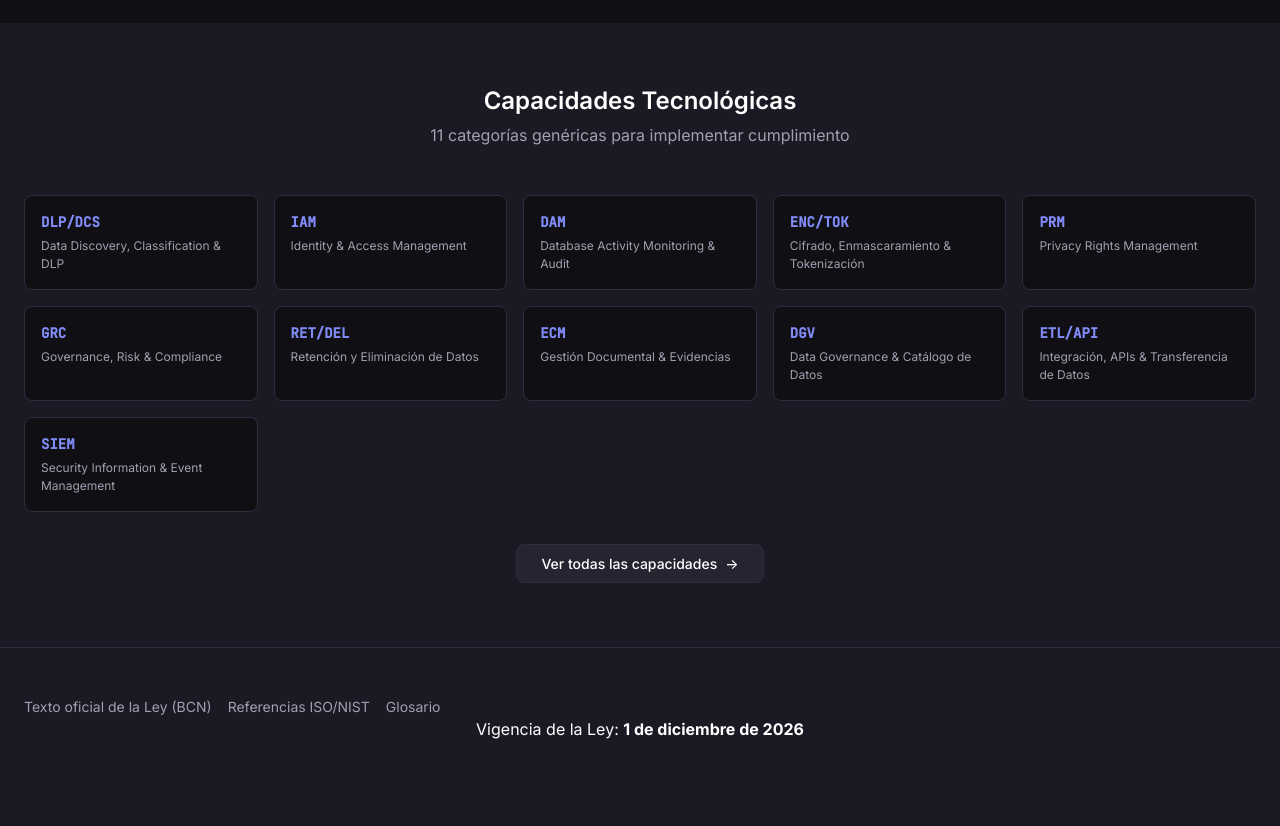
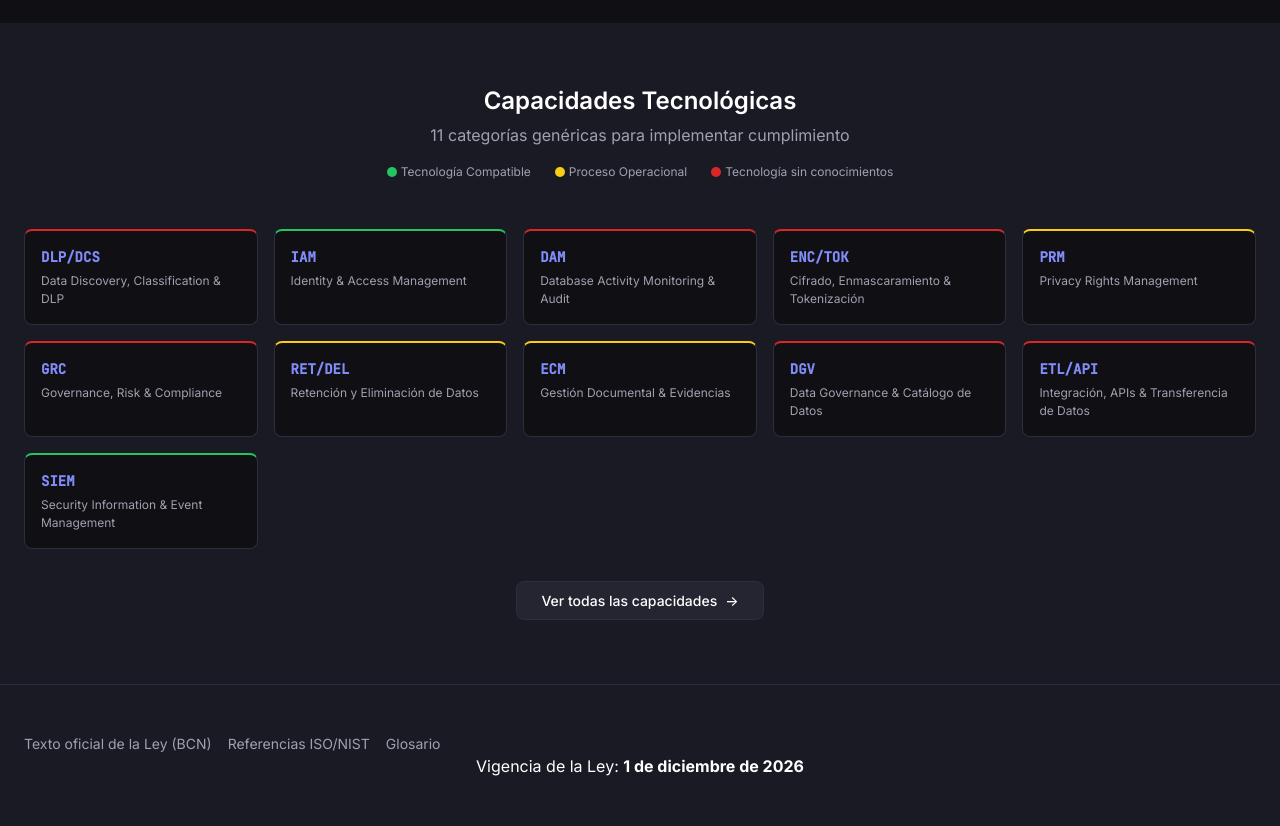
Before and after one commit to Fasenjo/portal-ley, a Flask app: page / in a window 1280 px wide. Shown: the part 1814-2640 px from the top of the page. Before the commit the page ends 2553 px from the top, so only its background shows below. Run offline with Flask 3, Linux system fonts and the light colour scheme.

Commit message:
Cambios de Categorías preview, se le agrega leyenda y tecnologias coloreadas

```diff
--- a/app/templates/index.html
+++ b/app/templates/index.html
@@ -290,49 +290,62 @@
             <h2 id="categories-title" class="categories-preview__title">Capacidades Tecnológicas</h2>
             <p class="categories-preview__subtitle">11 categorías genéricas para implementar cumplimiento</p>
         </header>
-
+        <div class="categories-legend" role="list" aria-label="Estado de implementación de categorías">
+            <span class="categories-legend__item" role="listitem">
+                <span class="categories-legend__dot categories-legend__dot--tech" aria-hidden="true"></span>
+                Tecnología Compatible
+            </span>
+            <span class="categories-legend__item" role="listitem">
+                <span class="categories-legend__dot categories-legend__dot--process" aria-hidden="true"></span>
+                Proceso Operacional
+            </span>
+            <span class="categories-legend__item" role="listitem">
+                <span class="categories-legend__dot categories-legend__dot--unknown" aria-hidden="true"></span>
+                Tecnología sin conocimientos
+            </span>
+        </div>
         <div class="categories-preview__grid">
-            <article class="capacity-mini" data-capacity="dlp">
+            <article class="capacity-mini capacity-mini--unknown" data-capacity="dlp">
                 <span class="capacity-mini__sigla">DLP/DCS</span>
                 <span class="capacity-mini__name">Data Discovery, Classification & DLP</span>
             </article>
-            <article class="capacity-mini" data-capacity="iam">
+            <article class="capacity-mini capacity-mini--tech" data-capacity="iam">
                 <span class="capacity-mini__sigla">IAM</span>
                 <span class="capacity-mini__name">Identity & Access Management</span>
             </article>
-            <article class="capacity-mini" data-capacity="dam">
+            <article class="capacity-mini capacity-mini--unknown" data-capacity="dam">
                 <span class="capacity-mini__sigla">DAM</span>
                 <span class="capacity-mini__name">Database Activity Monitoring & Audit</span>
             </article>
-            <article class="capacity-mini" data-capacity="enc">
+            <article class="capacity-mini capacity-mini--unknown" data-capacity="enc">
                 <span class="capacity-mini__sigla">ENC/TOK</span>
                 <span class="capacity-mini__name">Cifrado, Enmascaramiento & Tokenización</span>
             </article>
-            <article class="capacity-mini" data-capacity="prm">
+            <article class="capacity-mini capacity-mini--process" data-capacity="prm">
                 <span class="capacity-mini__sigla">PRM</span>
                 <span class="capacity-mini__name">Privacy Rights Management</span>
             </article>
-            <article class="capacity-mini" data-capacity="grc">
+            <article class="capacity-mini capacity-mini--unknown" data-capacity="grc">
                 <span class="capacity-mini__sigla">GRC</span>
                 <span class="capacity-mini__name">Governance, Risk & Compliance</span>
             </article>
-            <article class="capacity-mini" data-capacity="ret">
+            <article class="capacity-mini capacity-mini--process" data-capacity="ret">
                 <span class="capacity-mini__sigla">RET/DEL</span>
                 <span class="capacity-mini__name">Retención y Eliminación de Datos</span>
             </article>
-            <article class="capacity-mini" data-capacity="ecm">
+            <article class="capacity-mini capacity-mini--process" data-capacity="ecm">
                 <span class="capacity-mini__sigla">ECM</span>
                 <span class="capacity-mini__name">Gestión Documental & Evidencias</span>
             </article>
-            <article class="capacity-mini" data-capacity="dgv">
+            <article class="capacity-mini capacity-mini--unknown" data-capacity="dgv">
                 <span class="capacity-mini__sigla">DGV</span>
                 <span class="capacity-mini__name">Data Governance & Catálogo de Datos</span>
             </article>
-            <article class="capacity-mini" data-capacity="etl">
+            <article class="capacity-mini capacity-mini--unknown" data-capacity="etl">
                 <span class="capacity-mini__sigla">ETL/API</span>
                 <span class="capacity-mini__name">Integración, APIs & Transferencia de Datos</span>
             </article>
-            <article class="capacity-mini" data-capacity="siem">
+            <article class="capacity-mini capacity-mini--tech" data-capacity="siem">
                 <span class="capacity-mini__sigla">SIEM</span>
                 <span class="capacity-mini__name">Security Information & Event Management</span>
             </article>
--- a/static/css/pages.css
+++ b/static/css/pages.css
@@ -916,6 +916,55 @@
   text-align: center;
 }
 
+.categories-legend {
+  display: flex;
+  justify-content: center;
+  flex-wrap: wrap;
+  gap: var(--space-lg);
+  margin-top: calc(var(--space-xl) * -1);
+  margin-bottom: var(--space-xl);
+  padding-bottom: var(--space-md);
+}
+
+.categories-legend__item {
+  display: inline-flex;
+  align-items: center;
+  gap: var(--space-xs);
+  font-size: var(--font-size-xs);
+  color: var(--text-secondary);
+}
+
+.categories-legend__dot {
+  width: 10px;
+  height: 10px;
+  border-radius: 50%;
+  flex-shrink: 0;
+}
+
+.categories-legend__dot--tech {
+  background-color: var(--success);
+}
+
+.categories-legend__dot--process {
+  background-color: #facc15;
+}
+
+.categories-legend__dot--unknown {
+  background-color: var(--color-core);
+}
+
+.capacity-mini--tech {
+  border-top: 2px solid var(--success);
+}
+
+.capacity-mini--process {
+  border-top: 2px solid #facc15;
+}
+
+.capacity-mini--unknown {
+  border-top: 2px solid var(--color-core);
+}
+
 /* ─────────────────────────────────────────
    CAPACIDADES PAGE - ADDITIONAL STYLES
    ───────────────────────────────────────── */
```
